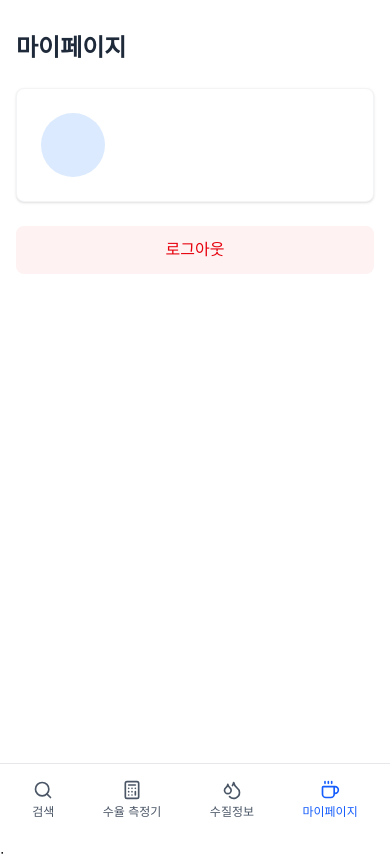
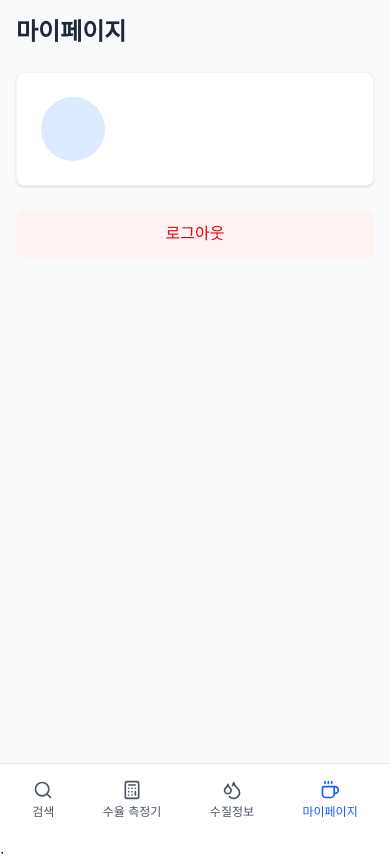
Before and after one commit to hhhaan/mul-mat, a Next.js app: page /my-page in a window 390 px wide. Shown: the top 856 px of the page. Built offline with nearby package versions, Linux system fonts and the light colour scheme; no server answers.

Commit message:
fix: only mobile이라는 요구사항 아래 max-w 제한

```diff
--- a/src/screens/calculator/screen.tsx
+++ b/src/screens/calculator/screen.tsx
@@ -13,7 +13,7 @@ export const EYCalculatorScreen = () => {
 
     return (
         <Layout>
-            <div className="flex flex-col bg-gray-50 w-full">
+            <div className="w-full">
                 {/* 헤더 */}
                 <div className="fixed top-0 left-0 right-0 z-10">
                     <div className="bg-white shadow-sm p-3">
--- a/src/screens/home/screen.tsx
+++ b/src/screens/home/screen.tsx
@@ -63,6 +63,8 @@ export const HomeScreen = () => {
                 };
 
                 tryPreviousMonths();
+            } else if (selectedId && isInitial.current == false) {
+                alert('죄송해요. 해당 지역의 데이터가 없어요');
             } else {
                 console.log('isError', isError);
             }
@@ -77,6 +79,7 @@ export const HomeScreen = () => {
 
     const handleNextMonth = () => {
         const nextDate = getNextMonth(year, month);
+        console.log('clicked');
         setYear(nextDate.year);
         setMonth(nextDate.month);
     };
@@ -155,22 +158,21 @@ export const HomeScreen = () => {
                                     {year}년 {month}월
                                 </div>
                                 <button
-                                    className={`p-2 rounded-full ${
+                                    className={`p-2 rounded-full transition-colors duration-200 ${
                                         latestDateRef.current !== `${year}-${month}`
-                                            ? 'text-blue-600 hover:bg-blue-100'
-                                            : 'text-gray-400 cursor-not-allowed'
+                                            ? 'text-blue-600 hover:bg-blue-100 active:bg-blue-200'
+                                            : 'text-gray-400 bg-gray-100 cursor-not-allowed'
                                     }`}
                                     disabled={latestDateRef.current === `${year}-${month}`}
+                                    onClick={() => {
+                                        if (latestDateRef.current !== `${year}-${month}`) {
+                                            handleNextMonth();
+                                        }
+                                    }}
+                                    aria-label="다음 달"
                                 >
-                                    <ChevronRight
-                                        size={20}
-                                        onClick={() => {
-                                            if (latestDateRef.current !== `${year}-${month}`) {
-                                                handleNextMonth();
-                                            }
-                                        }}
-                                    />
-                                </button>
+                                    <ChevronRight size={20} />
+                                </button>{' '}
                             </div>
                         </div>
                     )}
--- a/src/screens/my-page/screen.tsx
+++ b/src/screens/my-page/screen.tsx
@@ -18,7 +18,7 @@ export const MyPageScreen = () => {
 
     return (
         <Layout>
-            <div className="container mx-auto px-4 py-8 max-w-2xl">
+            <div className="w-full px-4 py-4">
                 <h1 className="text-2xl font-bold text-gray-800 mb-6">마이페이지</h1>
 
                 {/* 사용자 정보 카드 */}
--- a/src/widgets/page-layout/layout.tsx
+++ b/src/widgets/page-layout/layout.tsx
@@ -6,8 +6,10 @@ import { NavBar } from './nav-bar';
 export function Layout({ children }: { children: React.ReactNode }) {
     return (
         <div className="flex flex-col min-h-screen pb-16">
-            <main>{children}</main>
-            <NavBar />
+            <div className="flex flex-col flex-1 w-full max-w-md mx-auto bg-gray-50 shadow-lg overflow-hidden">
+                <main className="flex flex-col w-full">{children}</main>
+                <NavBar />
+            </div>
         </div>
     );
 }
--- a/src/widgets/page-layout/nav-bar.tsx
+++ b/src/widgets/page-layout/nav-bar.tsx
@@ -17,7 +17,8 @@ export const NavBar = () => {
     const activeTab = getActiveTab(pathname);
 
     return (
-        <nav className="fixed bottom-2 left-0 right-0 bg-white border-t border-gray-200 p-2">
+        <div className="fixed bottom-0 left-0 right-0 flex justify-center bg-transparent pointer-events-none">
+            <nav className="w-full max-w-md bg-white border-t border-gray-200 px-2 pt-2 py-4 pointer-events-auto">
                 <div className="flex justify-around">
                     <button
                         className={`flex flex-col items-center p-2 ${
@@ -68,5 +69,6 @@ export const NavBar = () => {
                     </button>
                 </div>
             </nav>
+        </div>
     );
 };
```
Lines whose indentation alone changed are shown as unchanged.
